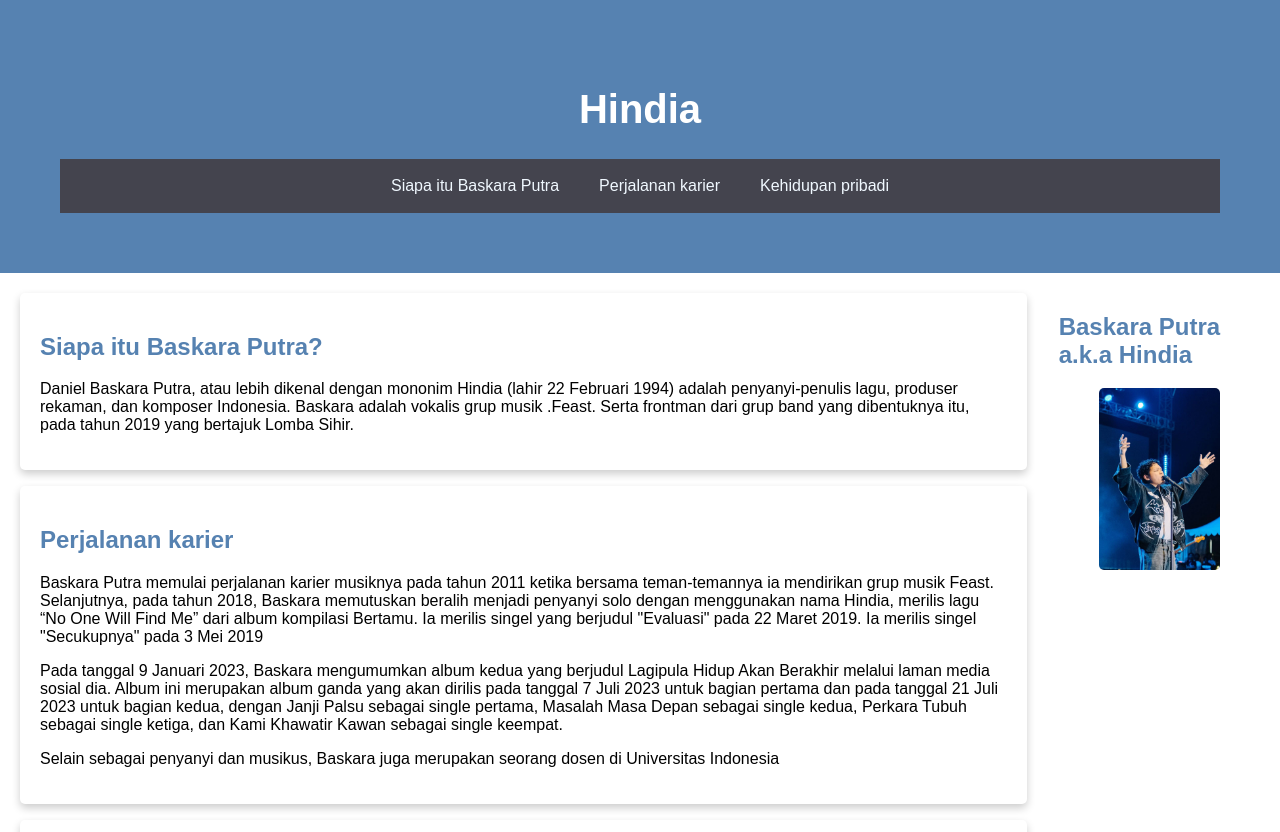
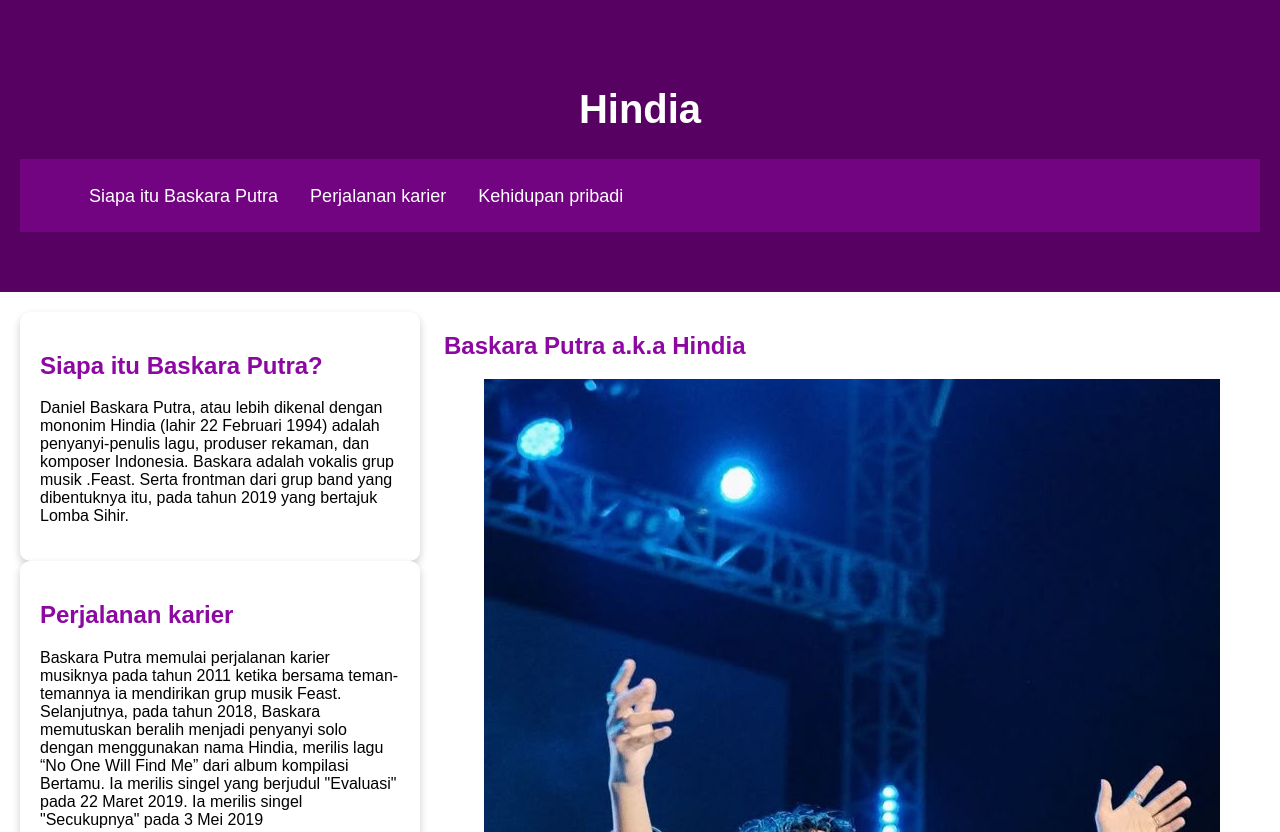
Before and after one commit to argottzz/baskara-putra, a plain HTML site: page index.html in a window 1280 px wide. Shown: the top 832 px of the page. Drawn offline with Linux system fonts and the light colour scheme.

Commit message:
Update website.css

```diff
--- a/css/website.css
+++ b/css/website.css
@@ -3,75 +3,87 @@
 }
 
 body {
-    font-family: Arial, Helvetica, sans-serif;
+  font-family: 'Quicksand', sans-serif;
   margin: 0;
   padding: 0;
 }
 
-.jumbotron {
-    font-size: 20px;
-    padding: 60px;
-    background-color: #5682B1;
-    text-align: center;
-    color: white;
-}
-
 h2,
 h3 {
-    color: #5682B1;
-}
-
-main {
-    padding: 20px;
-    display: flex;
-    gap: 2rem;
+  color: #8d08a2;
 }
 
 footer {
   padding: 20px;
-    color: aliceblue;
-    background-color: #5682B1;
+  color: white;
+  background-color: #8d08a2;
   text-align: center;
   font-weight: bold;
 }
 
-nav a {
-    font-size: 16px;
-    text-decoration: none;
-    color: aliceblue;
-    font-weight: 500;
-    padding: 8px 12px;        /* kasih ruang di dalam link */
-    border-radius: 5px;
-    transition: background-color 0.3s;
-    display: block;           /* biar klik area lebih besar */
-}
-
-nav a:hover {
-    background-color: #739EC9;
-      font-weight:bold ;
+nav {
+  background-color: #720381;
+  padding: 5px;
+  position: sticky;
+  top: 0;
 }
 
 nav ul {
-    margin: 0;
-    padding: 0;
+    padding-inline: 4rem;
     display: flex;
-    flex-wrap: wrap;          /* biar bisa turun ke baris baru */
-    justify-content: center;  /* rata tengah */
-    gap: 1rem;                /* jarak antar item */
+
+    gap: 2rem;
 }
 
 nav li {
   list-style-type: none;
 }
 
-nav {
-    background-color: #44444e;
-    padding: 10px;
-    position: sticky;
-    top: 0;
+nav a {
+    font-size: 18px;
+    font-weight: 400;
+    text-decoration: none;
+
+    color: white;
 }
 
-.content {
+nav a:hover {
+  font-weight: bold;
+  background-color: black;
+  color: #fff;
+}
+
+
+.profile header {
+    text-align: center;
+}
+
+.profile img {
+    width: 200px;
+}
+
+.card {
+  box-shadow: 0 4px 8px 0 rgba(0, 0, 0, 0.2);
+  border-radius: 10px;
+  padding: 20px;
+  background: white;
+}
+
+.jumbotron {
+  font-size: 20px;
+  padding: 60px 20px;
+  background-color: #570262;
+  text-align: center;
+  color: white;
+}
+
+main {
+  padding: 20px;
+  display: flex;
+  gap: 1.5rem;
+}
+
+#content {
   flex: 5;
   display: flex;
   flex-flow: column nowrap;
@@ -82,28 +94,27 @@ aside {
   flex: 1;
 }
 
-aside img {
-    max-width: 100%; /* biar gambar menyesuaikan layar */
-    height: auto;
-    border-radius: 5px;
+header {
+  display: iniline;
 }
 
-.card {
-    box-shadow: 0 4px 8px rgba(0,0,0,0.2);
-    border-radius: 5px;
-    padding: 20px;
+@media screen and (max-width: 1200px) {
+    main {
+        flex-flow: column nowrap;
     }
 
-@media screen and (max-width: 600px) {
-    nav ul {
-        flex-direction: column; /* menu ditumpuk ke bawah */
-        align-items: center;
-        gap: 0.5rem;
+    main aside {
+        align-self: center;
+    }
 }
 
-    nav a {
-        font-size: 18px;
-        width: 100%;            /* tombol full lebar */
-        text-align: center;
+
+@media screen and (max-width: 768px) {
+    nav ul {
+        justify-content: center;
+    }
+
+    main aside {
+        align-self: stretch;
     }
 }
```
Lines whose indentation alone changed are shown as unchanged.
